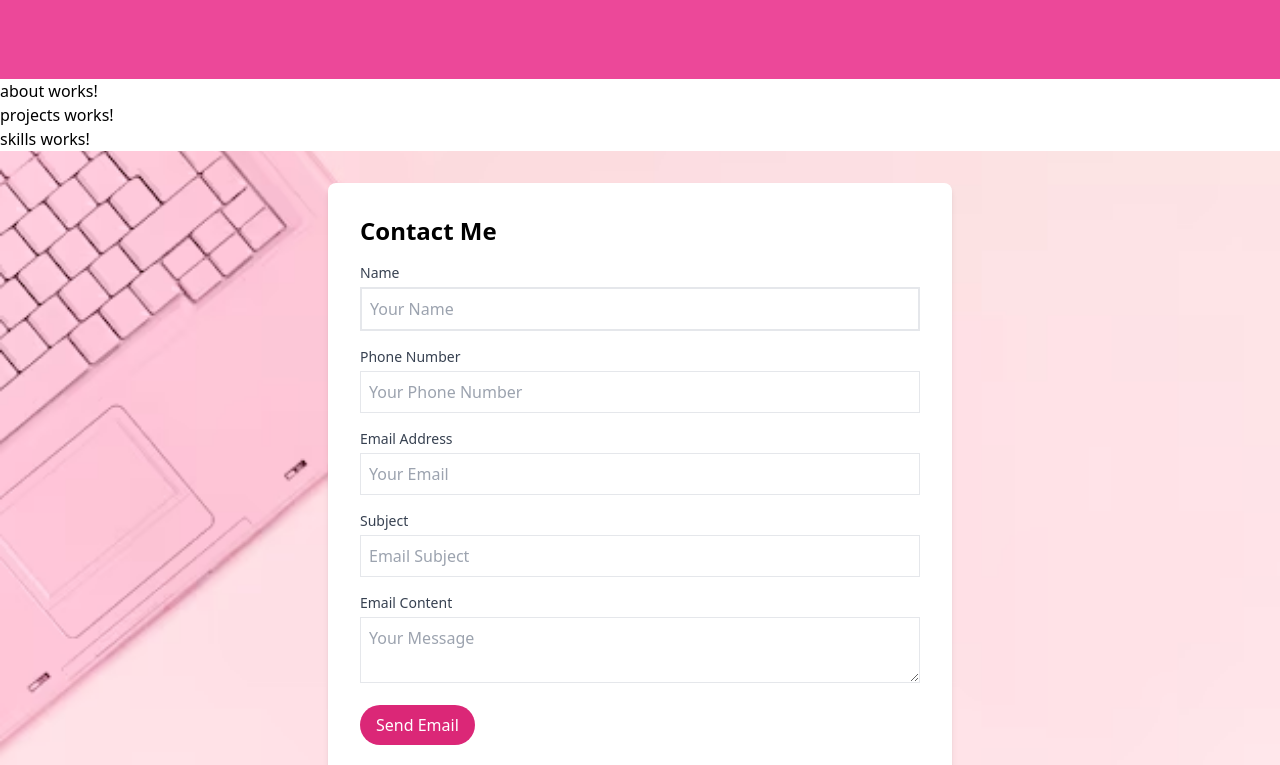
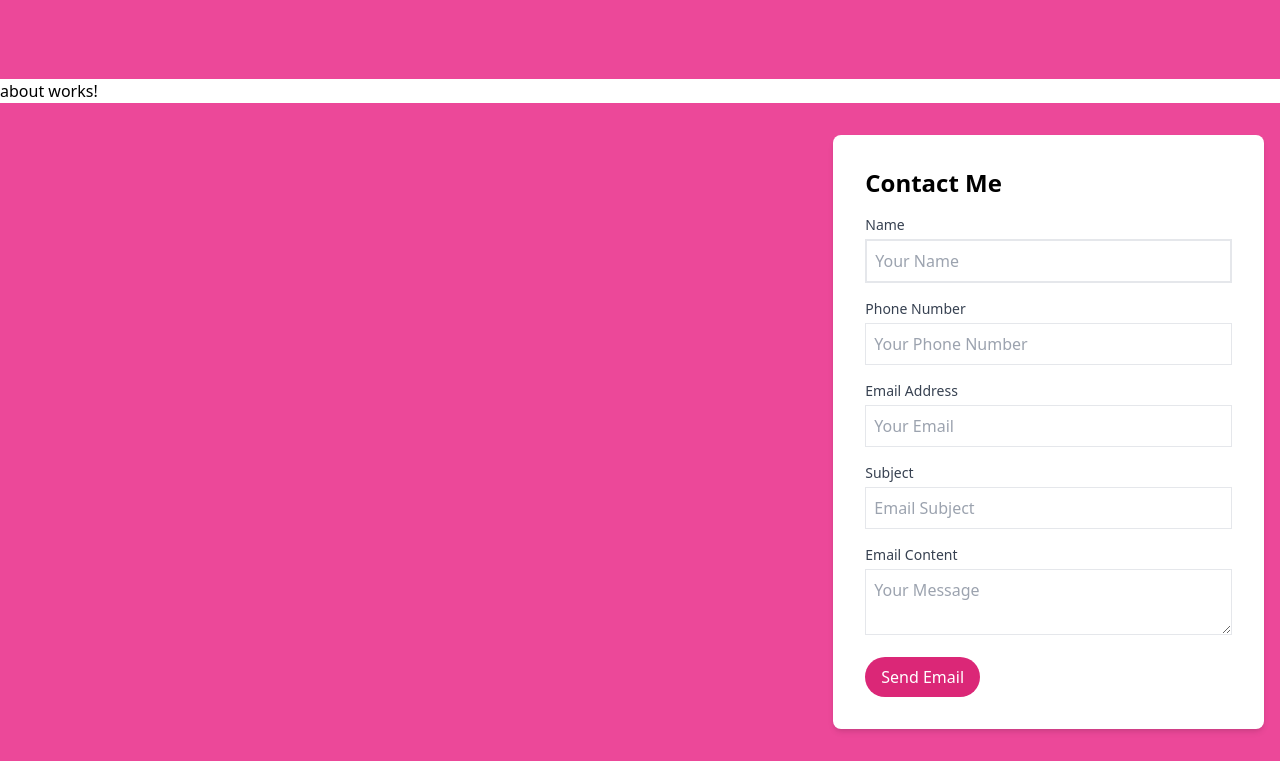
Before and after one commit to MathibelaD/AngularApp, an Angular app: page /about in a window 1280 px wide. Shown: the part 449-1214 px from the top of the page. Built offline with nearby package versions, Linux system fonts and the light colour scheme.

Commit message:
fix: click to go to a section

```diff
--- a/src/app/about/about.component.html
+++ b/src/app/about/about.component.html
@@ -1 +1,48 @@
 <p>about works!</p>
+<section class="relative bg-pink-500 text-white">
+    <div class="container mx-auto flex flex-col lg:flex-row items-center justify-center lg:justify-between px-4 ">
+        <div class="blur-background w-full bg-cover"
+            style="background-image: url('../../assets/images/half-keyboard.avif');backdrop-filter: blur(8px);background-size: cover; background-position: center;">
+        </div>
+
+        <div class="w-1/2 mx-auto bg-white p-8 m-8 rounded-lg shadow-md z-10">
+            <h2 class="text-2xl font-bold mb-4 text-black">Contact Me</h2>
+            <form class="text-black">
+                <div class="mb-4">
+                    <label for="name" class="block text-sm font-medium text-gray-700">Name</label>
+                    <input type="text" id="name" name="name"
+                        class="mt-1 p-2 border-2 focus:border-pink-500 focus:ring-pink-500 w-full"
+                        placeholder="Your Name" />
+                </div>
+
+                <div class="mb-4">
+                    <label for="phone" class="block text-sm font-medium text-gray-700">Phone Number</label>
+                    <input type="text" id="phone" name="phone" class="mt-1 p-2 border w-full"
+                        placeholder="Your Phone Number" />
+                </div>
+
+                <div class="mb-4">
+                    <label for="email" class="block text-sm font-medium text-gray-700">Email Address</label>
+                    <input type="email" id="email" name="email" class="mt-1 p-2 border w-full"
+                        placeholder="Your Email" />
+                </div>
+
+                <div class="mb-4">
+                    <label for="subject" class="block text-sm font-medium text-gray-700">Subject</label>
+                    <input type="text" id="subject" name="subject" class="mt-1 p-2 border w-full"
+                        placeholder="Email Subject" />
+                </div>
+
+                <div class="mb-4">
+                    <label for="content" class="block text-sm font-medium text-gray-700">Email Content</label>
+                    <textarea id="content" name="content" class="mt-1 p-2 border w-full"
+                        placeholder="Your Message"></textarea>
+                </div>
+
+                <button type="button"
+                    class="bg-pink-600 hover:bg-pink-700 rounded-full p-2 px-4 text-white font-medium">Send
+                    Email</button>
+            </form>
+        </div>
+    </div>
+</section>
--- a/src/app/app.component.css
+++ b/src/app/app.component.css
@@ -0,0 +1,3 @@
+html {
+    scroll-behavior: smooth;
+}
--- a/src/app/navigation/navigation.component.html
+++ b/src/app/navigation/navigation.component.html
@@ -6,19 +6,19 @@
                 <div class="hidden md:block">
                     <!-- Navigation links -->
                     <ul class="flex space-x-4 mt-2 text-white  font-extrabold">
-                        <li><a routerLink="/home"
+                        <li><a href="#"
                                 class="hover:text-white hover:bg-pink-700 bg-pink-600 block px-3 py-2 rounded-full">Home</a>
                         </li>
-                        <li><a routerLink="/about"
+                        <li><a href="#about"
                                 class="hover:text-white hover:bg-pink-700 bg-pink-600 block px-3 py-2 rounded-full">About</a>
                         </li>
-                        <li><a routerLink="/projects"
+                        <li><a href="#projects"
                                 class=" hover:text-white hover:bg-pink-700 bg-pink-600 block px-3 py-2 rounded-full">projects</a>
                         </li>
-                        <li><a routerLink="/skills"
+                        <li><a href="#skills"
                                 class="hover:text-white hover:bg-pink-700 bg-pink-600 block px-3 py-2 rounded-full">Skills</a>
                         </li>
-                        <li><a routerLink="/contact"
+                        <li><a href="#contact"
                                 class="hover:text-white hover:bg-pink-700 bg-pink-600 block px-3 py-2 rounded-full">Contact</a>
                         </li>
                     </ul>
```
